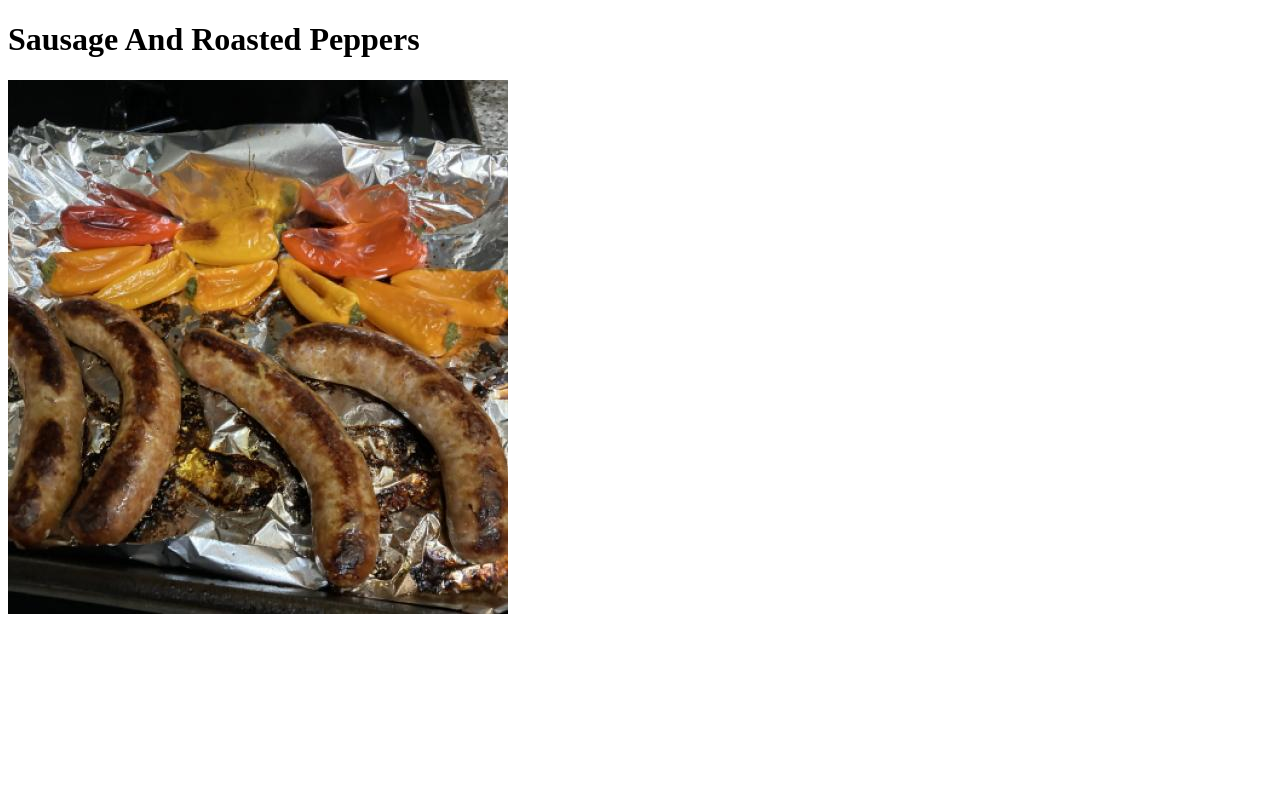
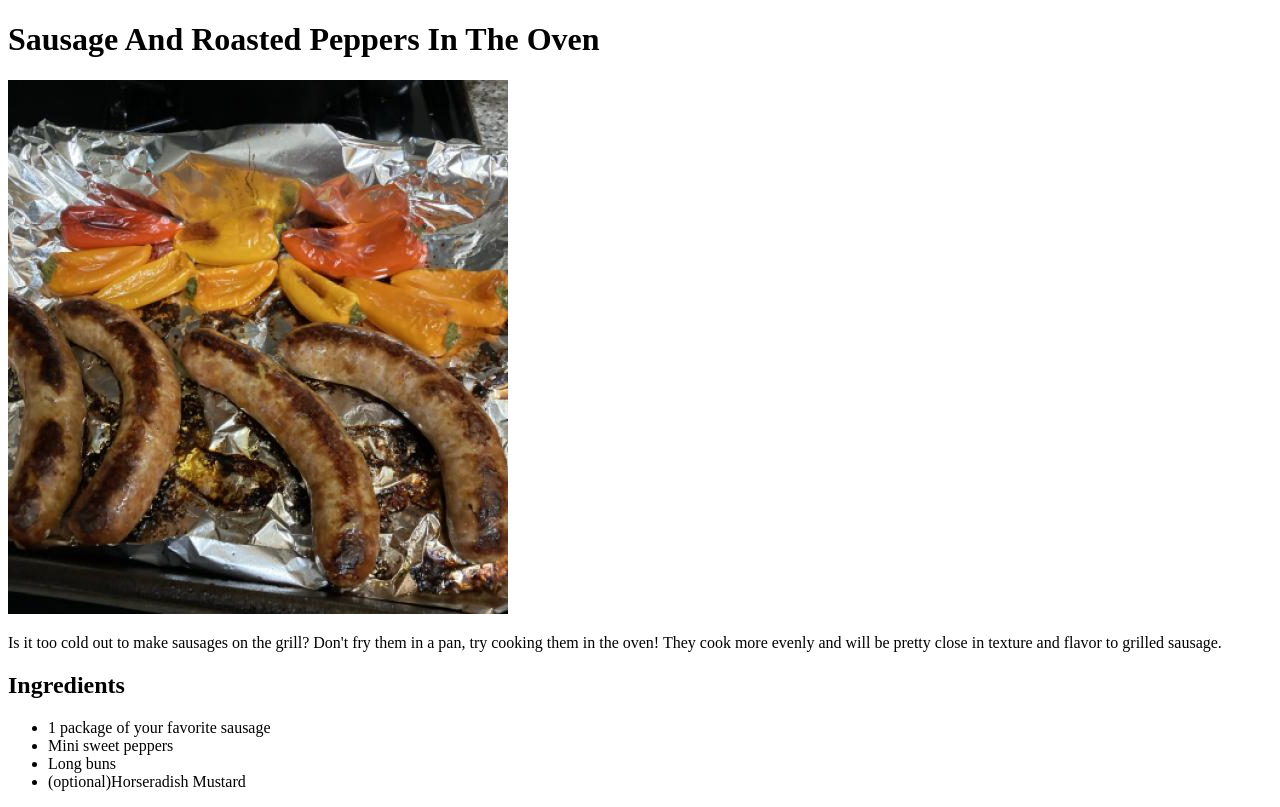
Before and after one commit to AdMechGirl/odin-recipes, a plain HTML site: page recipes/sausage.html in a window 1280 px wide. Drawn offline with Linux system fonts and the light colour scheme.

Commit message:
added intro and ingredient list

```diff
--- a/recipes/sausage.html
+++ b/recipes/sausage.html
@@ -7,7 +7,18 @@
     <title>Sausage and Roasted Peppers</title>
 </head>
 <body>
-    <h1>Sausage And Roasted Peppers</h1>
+    <h1>Sausage And Roasted Peppers In The Oven</h1>
     <img src="../imgs/sausage.JPG" alt="large cooked sausages and roasted mini sweet peppers in a pan on top of a stove">
+
+<p>Is it too cold out to make sausages on the grill? Don't fry them in a pan, try cooking them in the oven! They cook more evenly and will
+    be pretty close in texture and flavor to grilled sausage.
+</p>
+<h2>Ingredients</h2>
+<ul>
+    <li>1 package of your favorite sausage</li>
+    <li>Mini sweet peppers</li>
+    <li>Long buns</li>
+    <li>(optional)Horseradish Mustard</li>
+</ul>
 </body>
 </html>
```
